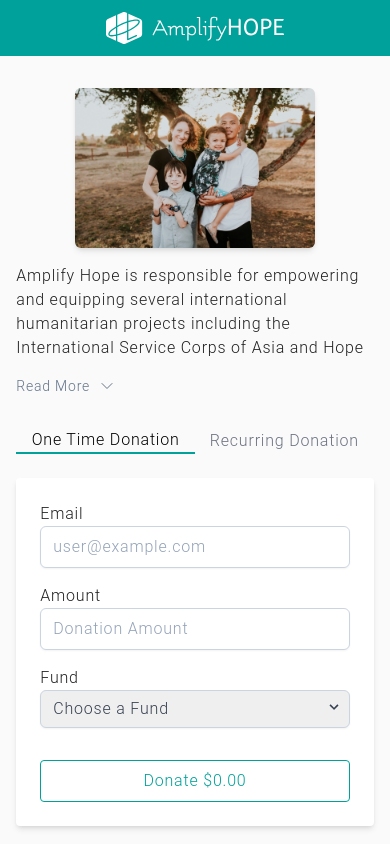
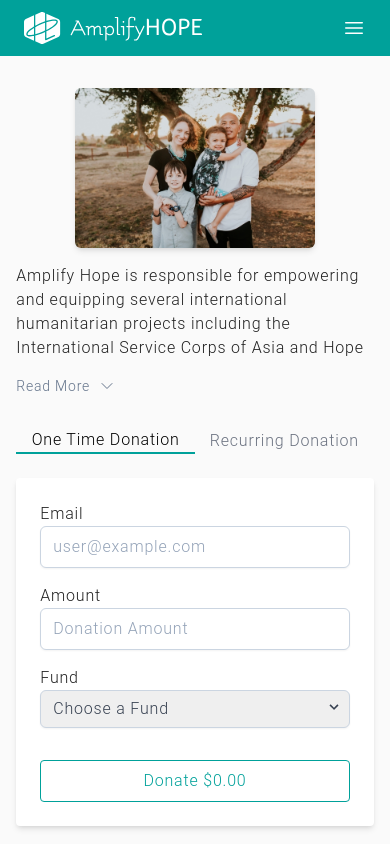
Before and after one commit to amplifyhope/web-ui, a Next.js app: page / in a window 390 px wide. Built offline with nearby package versions, Linux system fonts and the light colour scheme.

Commit message:
Updated header to add burger menu Added hope40 page Added hope40 logo and video

```diff
--- a/components/Layout/Header.tsx
+++ b/components/Layout/Header.tsx
@@ -1,11 +1,77 @@
+import { useState } from 'react'
+import { useRouter } from 'next/router'
+import Link from 'next/link'
+
+type NavLink = {
+  title: string
+  path: string
+}
+
 export const Header = () => {
+  const [showNav, setShowNav] = useState<boolean>(false)
+  const router = useRouter()
+
+  const navLinks: NavLink[] = [
+    { title: 'Home', path: '/' },
+    { title: 'Hope40', path: '/hope40' }
+  ]
+
   return (
-    <div className='flex items-center justify-center w-full bg-primary h-14'>
-      <img
-        className='h-8 lg:hidden'
-        src='/images/logo-linear-white.svg'
-        alt='white logo'
-      />
+    <div>
+      <div className='flex items-center justify-between w-full px-6 bg-primary h-14'>
+        <img
+          className='h-8 lg:hidden'
+          src='/images/logo-linear-white.svg'
+          alt='white logo'
+          onClick={() => router.push('/')}
+        />
+        {!showNav ? (
+          <svg
+            xmlns='http://www.w3.org/2000/svg'
+            fill='none'
+            viewBox='0 0 24 24'
+            strokeWidth={1.5}
+            stroke='white'
+            className='w-6 h-6 lg:hidden'
+            onClick={() => setShowNav(true)}
+          >
+            <path
+              strokeLinecap='round'
+              strokeLinejoin='round'
+              d='M3.75 6.75h16.5M3.75 12h16.5m-16.5 5.25h16.5'
+            />
+          </svg>
+        ) : (
+          <svg
+            xmlns='http://www.w3.org/2000/svg'
+            fill='none'
+            viewBox='0 0 24 24'
+            strokeWidth={1.5}
+            stroke='white'
+            className='fixed z-10 w-6 h-6 right-6'
+            onClick={() => setShowNav(false)}
+          >
+            <path
+              strokeLinecap='round'
+              strokeLinejoin='round'
+              d='M6 18L18 6M6 6l12 12'
+            />
+          </svg>
+        )}
+      </div>
+      <div
+        className={`h-1/5 fixed top-0 flex flex-col items-end justify-start w-1/3 p-6 pt-2 text-white mt-14 ${
+          !showNav ? '-right-1/3' : 'right-0'
+        } bg-primary transition-all duration-100 ease-in-out`}
+      >
+        {navLinks.map((link, index) => (
+          <div key={index} className='mb-4'>
+            <Link href={link.path}>
+              <a onClick={() => setShowNav(false)}>{link.title}</a>
+            </Link>
+          </div>
+        ))}
+      </div>
     </div>
   )
 }
--- /dev/null
+++ b/pages/hope40.tsx
@@ -0,0 +1,30 @@
+import Link from 'next/link'
+
+const Hope40 = () => {
+  return (
+    <div className='flex flex-col items-center w-full mt-8'>
+      <p className='text-lg font-semibold text-center'>Hope 40 campaign:</p>
+      <p className='text-center'>
+        Share hope with the underserved in the Philippines!
+      </p>
+      <video
+        className='w-11/12 mt-4 rounded-md shadow-md'
+        poster='/images/hope-40-logo.png'
+        controls
+        controlsList='nodownload'
+      >
+        <source src='/videos/hope-40-info.mp4' type='video/mp4' />
+      </video>
+      <p className='mt-4 text-lg font-semibold text-center'>Get Involved</p>
+      <Link href='/' className='text-center'>
+        Donate
+      </Link>
+      <p className='mt-8 text-lg font-semibold'>Participate!</p>
+      <video className='w-11/12 mt-1 rounded-md shadow-md' controls>
+        <source src='/videos/ps-pride-test.mp4' type='video/mp4' />
+      </video>
+    </div>
+  )
+}
+
+export default Hope40
```
Also changed, not shown: public/images/hope-40-logo.png (added).
